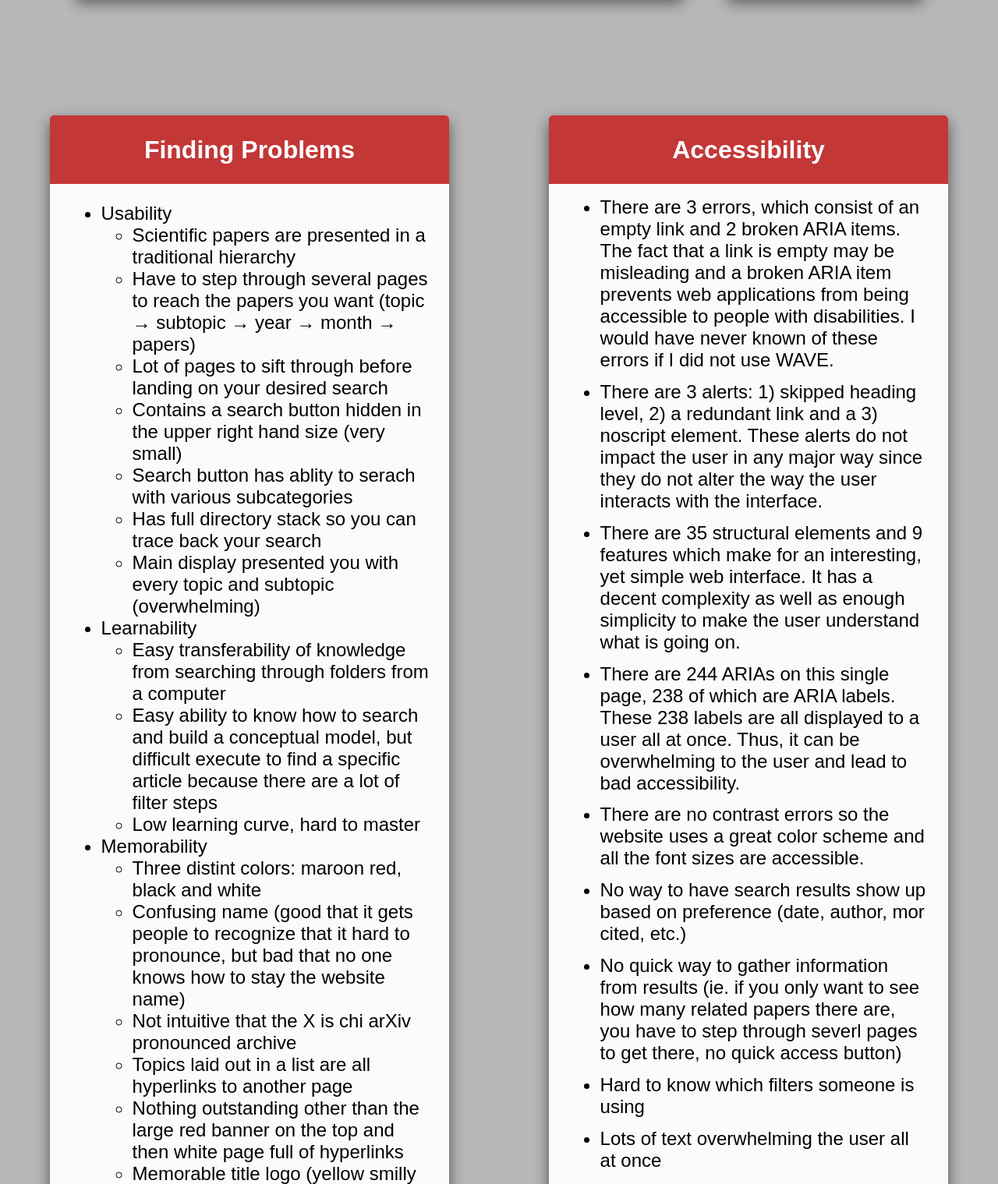
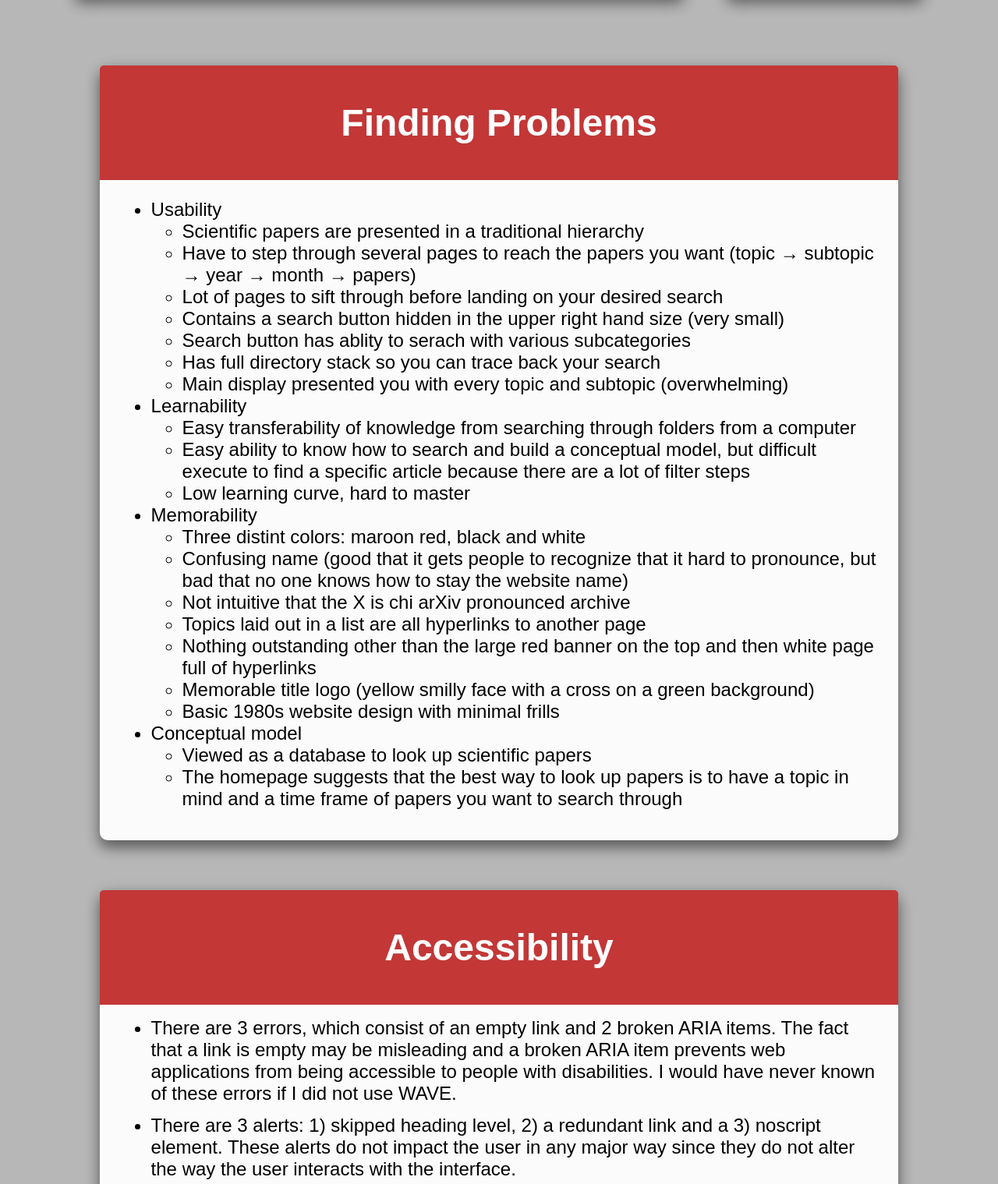
Before and after one commit to tiredaxolotl521/redesign_writeup, a plain HTML site: page index.html in a window 1280 px wide. Shown: the part 2080-3599 px from the top of the page at 78% size. Drawn offline with Linux system fonts and the light colour scheme.

Commit message:
Add files via upload

```diff
--- a/index.html
+++ b/index.html
@@ -52,9 +52,11 @@
             </div>
         </div>
 
-        <div class="flex-box">
-            <div class="left-right">
-                <h1 class="left-right-header">Finding Problems</h1>
+        <div class="center-box-flex">
+            <div class="center-step-box">
+                    <div class="center-header">
+                        <h2 class="title_white">Finding Problems</h2>
+                    </div>
                     <div class="text-padding">
                         <ul class="step-text">
                             <li>Usability</li>
@@ -93,8 +95,13 @@
                         </ul>
                     </div>
             </div>
-            <div class="left-right">
-                <h1 class="left-right-header">Accessibility</h1>
+        </div>
+
+        <div class="center-box-flex">
+            <div class="center-step-box">
+                    <div class="center-header">
+                        <h2 class="title_white">Accessibility</h2>
+                    </div>
                     <div class="text-padding">
                         <ul>
                             <li class="step-text">There are 3 errors, which consist of an empty link and 2 broken ARIA items. The fact that a link is empty may be misleading and a broken ARIA item prevents web applications from being accessible to people with disabilities. I would have never known of these errors if I did not use WAVE. </li>
@@ -102,7 +109,7 @@
                             <li class="step-text">There are 35 structural elements and 9 features which make for an interesting, yet simple web interface. It has a decent complexity as well as enough simplicity to make the user understand what is going on.</li>
                             <li class="step-text">There are 244 ARIAs on this single page, 238 of which are ARIA labels. These 238 labels are all displayed to a user all at once. Thus, it can be overwhelming to the user and lead to bad accessibility. </li>
                             <li class="step-text">There are no contrast errors so the website uses a great color scheme and all the font sizes are accessible. </li>
-                        <li class="step-text">No way to have search results show up based on preference (date, author, mor cited, etc.)</li>
+                            <li class="step-text">No way to have search results show up based on preference (date, author, number of times cited, etc.)</li>
                             <li class="step-text">No quick way to gather information from results (ie. if you only want to see how many related papers there are, you have to step through severl pages to get there, no quick access button)</li>
                             <li class="step-text">Hard to know which filters someone is using</li>
                             <li class="step-text">Lots of text overwhelming the user all at once</li>
```
Lines whose indentation alone changed are shown as unchanged.
